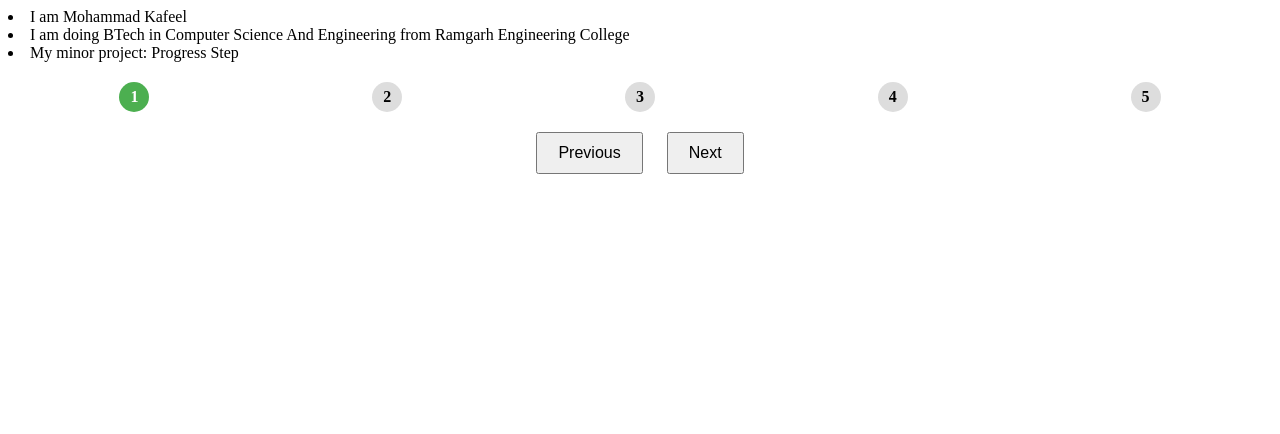
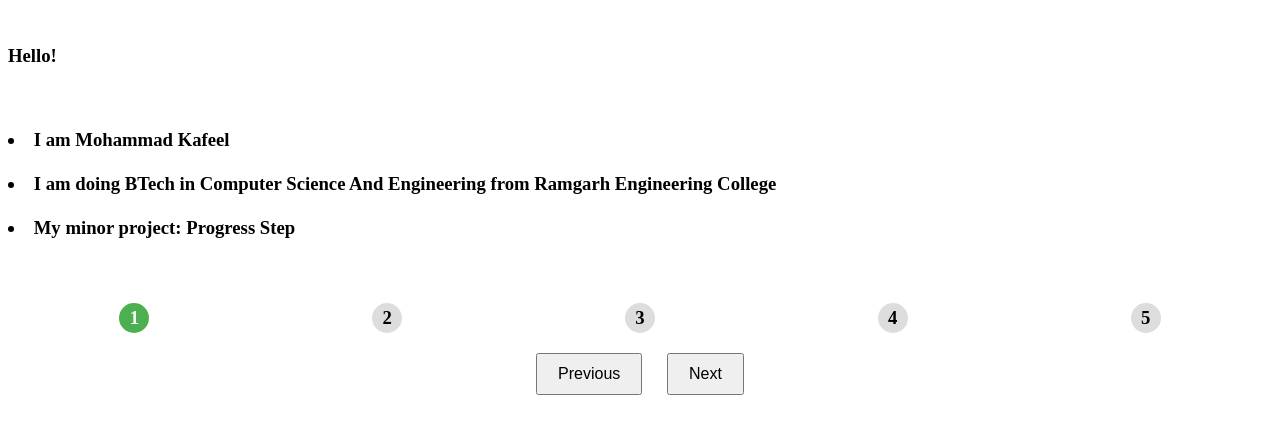
Before and after one commit to Mohammad-kafeel3/minorproject1, a plain HTML site: page index.html in a window 1280 px wide. Drawn offline with Linux system fonts and the light colour scheme.

Commit message:
Update index.html

```diff
--- a/index.html
+++ b/index.html
@@ -39,9 +39,12 @@
   </style>
 </head>
 <body>
-<li>I am Mohammad Kafeel</li>
-<li>I am doing BTech in Computer Science And Engineering from Ramgarh Engineering College</li>
-<li>My minor project: Progress Step</li>
+ <br> <h3>Hello!<h3>
+    <br><br>
+<li>I am Mohammad Kafeel</li><br>
+<li>I am doing BTech in Computer Science And Engineering
+  from Ramgarh Engineering College</li><br>
+<li>My minor project: Progress Step</li><br><br>
 <div class="progress-container" id="progress-container">
   <div class="circle" id="circle-1">1</div>
   <div class="circle" id="circle-2">2</div>
```
